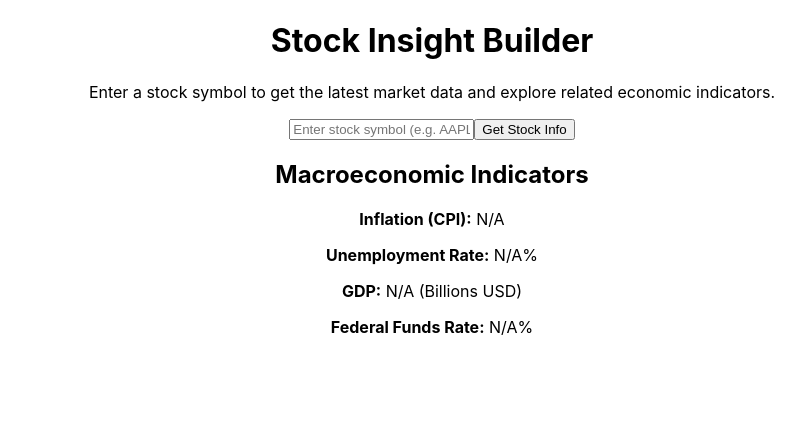
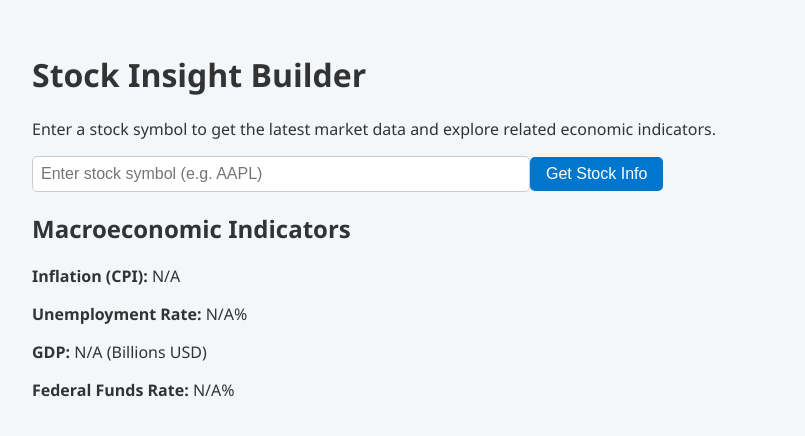
Before and after one commit to srozman123/stock_insight, a React (Create React App) app: page / in a window 1280 px wide. Shown: the top 436 px of the page, without its empty margins (208-1013 px from the left). Built offline with nearby package versions, Linux system fonts and the light colour scheme; no server answers.

Commit message:
Update App.css

```diff
--- a/src/App.css
+++ b/src/App.css
@@ -1,38 +1,75 @@
-.App {
-  text-align: center;
+body {
+  font-family: 'Segoe UI', Tahoma, Geneva, Verdana, sans-serif;
+  background-color: #f4f7fa;
+  margin: 0;
+  padding: 0;
 }
 
-.App-logo {
-  height: 40vmin;
-  pointer-events: none;
+.App {
+  max-width: 800px;
+  margin: auto;
+  padding: 2rem;
+  color: #333;
 }
 
-@media (prefers-reduced-motion: no-preference) {
-  .App-logo {
-    animation: App-logo-spin infinite 20s linear;
-  }
+.header {
+  text-align: center;
+  margin-bottom: 2rem;
 }
 
-.App-header {
-  background-color: #282c34;
-  min-height: 100vh;
+.search-section {
   display: flex;
-  flex-direction: column;
-  align-items: center;
   justify-content: center;
-  font-size: calc(10px + 2vmin);
-  color: white;
+  gap: 0.5rem;
+  margin-bottom: 2rem;
 }
 
-.App-link {
-  color: #61dafb;
+input[type="text"] {
+  padding: 0.5rem;
+  font-size: 1rem;
+  width: 60%;
+  border: 1px solid #ccc;
+  border-radius: 5px;
 }
 
-@keyframes App-logo-spin {
-  from {
-    transform: rotate(0deg);
-  }
-  to {
-    transform: rotate(360deg);
-  }
+button {
+  padding: 0.5rem 1rem;
+  font-size: 1rem;
+  background-color: #0077cc;
+  color: white;
+  border: none;
+  border-radius: 5px;
+  cursor: pointer;
+  transition: background-color 0.3s;
 }
+
+button:hover {
+  background-color: #005fa3;
+}
+
+.card {
+  background-color: #fff;
+  border-radius: 8px;
+  padding: 1.5rem;
+  box-shadow: 0 4px 6px rgba(0, 0, 0, 0.1);
+  margin-bottom: 2rem;
+}
+
+.card h2 {
+  margin-top: 0;
+}
+
+.card ul {
+  list-style: none;
+  padding-left: 0;
+}
+
+.card li {
+  padding: 0.25rem 0;
+}
+
+.error {
+  color: red;
+  text-align: center;
+  margin-bottom: 1rem;
+}
```
